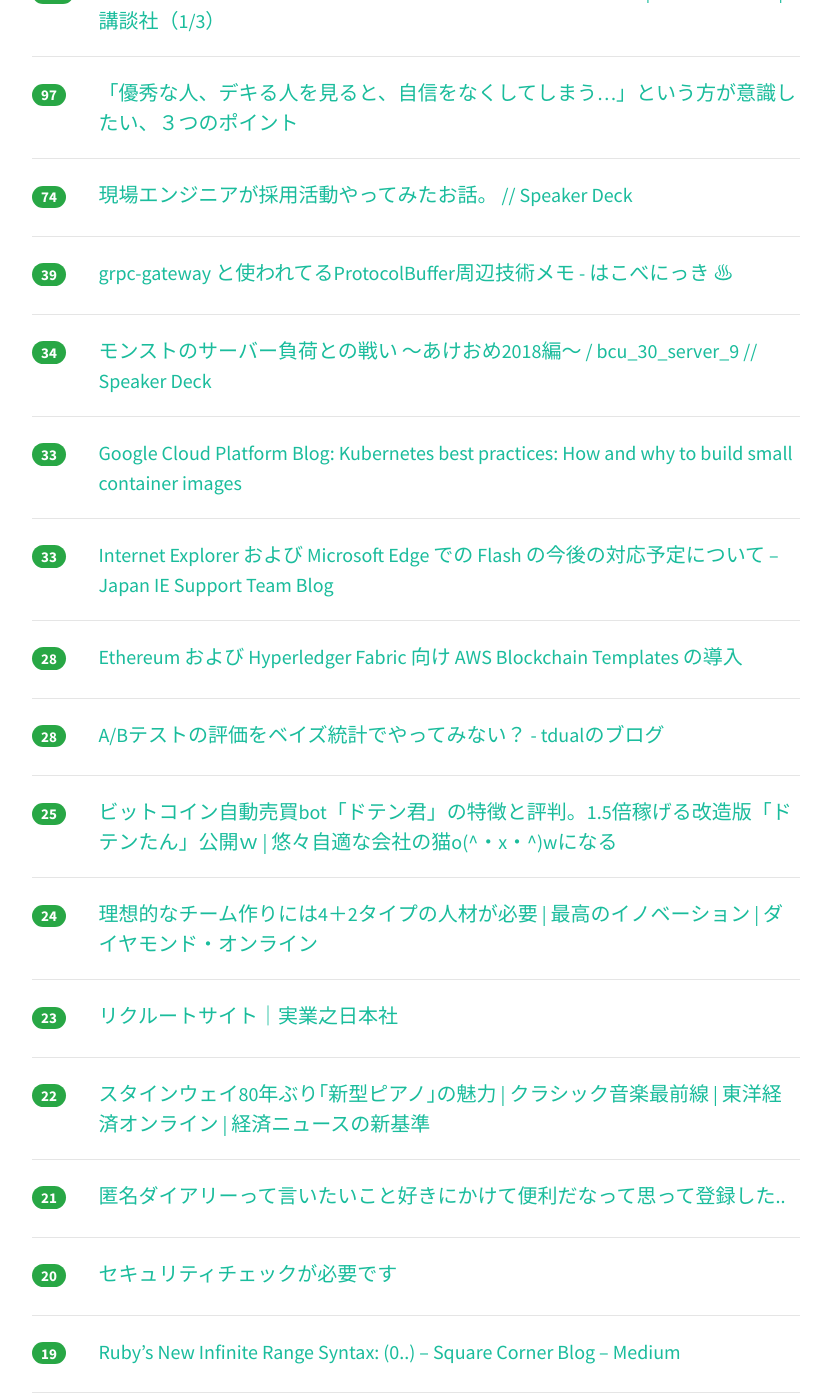
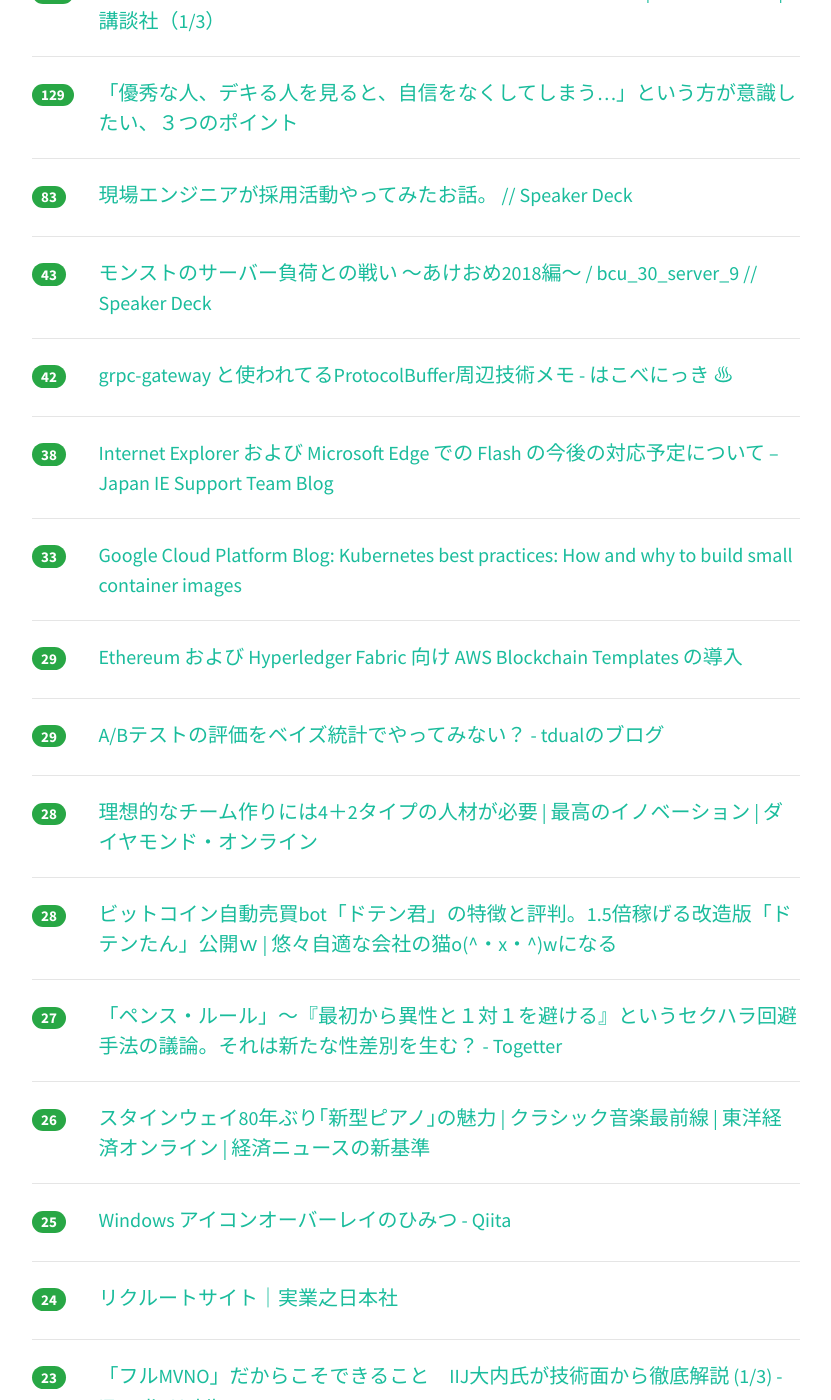
Before and after one commit to yatta47/hatena-matome-site, a Jekyll site: the page built from _posts/2018-04-22-hatena.md, in a window 1280 px wide and 1400 px high, scrolled down 574 px. Shown: the whole window, without its empty margins (224-1055 px from the left). Built offline with Jekyll 4.4.1, drawn with Linux system fonts in a browser that asks for light colours; nearby versions of some CDN libraries; some of the changed text lies outside the part shown.

Commit message:
Updated 2018-04-22

```diff
--- a/_posts/2018-04-22-hatena.md
+++ b/_posts/2018-04-22-hatena.md
@@ -1,44 +1,49 @@
 ---
 layout: post
 title:  "2018-04-22 はてぶIT"
-date:   2018-04-22 17:01:41
+date:   2018-04-22 18:03:13
 tags: [it-hotentry]
 ---
-40 件のデータあり
+41 件のデータあり
 
 <hr><div class="row">
-<div class="col-1"><span class="badge badge-pill badge-success h2">200</span></div>
+<div class="col-1"><span class="badge badge-pill badge-success h2">209</span></div>
 <div class="col-11"><a href='https://scrapbox.io/shokai/CSS%E3%83%AC%E3%82%B9%E3%83%9D%E3%83%B3%E3%82%B7%E3%83%96%E3%83%87%E3%82%B6%E3%82%A4%E3%83%B3%E3%82%92SPA%E3%81%A7%E4%BD%BF%E3%81%86%E3%81%A8%E7%A0%B4%E6%BB%85%E3%81%99%E3%82%8B' target='_blank'>CSSレスポンシブデザインをSPAで使うと破滅する - 橋本商会</a></div>
 </div>
 <hr>
 <div class="row">
-<div class="col-1"><span class="badge badge-pill badge-success h2">131</span></div>
+<div class="col-1"><span class="badge badge-pill badge-success h2">150</span></div>
 <div class="col-11"><a href='https://speakerdeck.com/kmagai/cashfalseyusahiriteiwozhi-eru-ni-chou-i-ji-shu' target='_blank'>CASHのユーザビリティを支える（泥臭い）技術 // Speaker Deck</a></div>
 </div>
 <hr>
 <div class="row">
-<div class="col-1"><span class="badge badge-pill badge-success h2">113</span></div>
+<div class="col-1"><span class="badge badge-pill badge-success h2">135</span></div>
 <div class="col-11"><a href='http://gendai.ismedia.jp/articles/-/55192' target='_blank'>日本の企業を蝕んでいる病の正体が分かった（辻野 晃一郎） | 現代ビジネス | 講談社（1/3）</a></div>
 </div>
 <hr>
 <div class="row">
-<div class="col-1"><span class="badge badge-pill badge-success h2">97</span></div>
+<div class="col-1"><span class="badge badge-pill badge-success h2">129</span></div>
 <div class="col-11"><a href='https://min-ten.com/guide/guide_2356/' target='_blank'>「優秀な人、デキる人を見ると、自信をなくしてしまう…」という方が意識したい、３つのポイント</a></div>
 </div>
 <hr>
 <div class="row">
-<div class="col-1"><span class="badge badge-pill badge-success h2">74</span></div>
+<div class="col-1"><span class="badge badge-pill badge-success h2">83</span></div>
 <div class="col-11"><a href='https://speakerdeck.com/oogfranz/xian-chang-enziniagacai-yong-huo-dong-yatutemitaohua' target='_blank'>現場エンジニアが採用活動やってみたお話。 // Speaker Deck</a></div>
 </div>
 <hr>
 <div class="row">
-<div class="col-1"><span class="badge badge-pill badge-success h2">39</span></div>
+<div class="col-1"><span class="badge badge-pill badge-success h2">43</span></div>
+<div class="col-11"><a href='https://speakerdeck.com/haman29/bcu-30-server-9' target='_blank'>モンストのサーバー負荷との戦い 〜あけおめ2018編〜 / bcu_30_server_9 // Speaker Deck</a></div>
+</div>
+<hr>
+<div class="row">
+<div class="col-1"><span class="badge badge-pill badge-success h2">42</span></div>
 <div class="col-11"><a href='https://hakobe932.hatenablog.com/entry/2018/04/22/003000' target='_blank'>grpc-gateway と使われてるProtocolBuffer周辺技術メモ - はこべにっき ♨</a></div>
 </div>
 <hr>
 <div class="row">
-<div class="col-1"><span class="badge badge-pill badge-success h2">34</span></div>
-<div class="col-11"><a href='https://speakerdeck.com/haman29/bcu-30-server-9' target='_blank'>モンストのサーバー負荷との戦い 〜あけおめ2018編〜 / bcu_30_server_9 // Speaker Deck</a></div>
+<div class="col-1"><span class="badge badge-pill badge-success h2">38</span></div>
+<div class="col-11"><a href='https://blogs.technet.microsoft.com/jpieblog/2018/03/23/flash-roadmap/' target='_blank'>Internet Explorer および Microsoft Edge での Flash の今後の対応予定について – Japan IE Support Team Blog</a></div>
 </div>
 <hr>
 <div class="row">
@@ -47,43 +52,58 @@ tags: [it-hotentry]
 </div>
 <hr>
 <div class="row">
-<div class="col-1"><span class="badge badge-pill badge-success h2">33</span></div>
-<div class="col-11"><a href='https://blogs.technet.microsoft.com/jpieblog/2018/03/23/flash-roadmap/' target='_blank'>Internet Explorer および Microsoft Edge での Flash の今後の対応予定について – Japan IE Support Team Blog</a></div>
+<div class="col-1"><span class="badge badge-pill badge-success h2">29</span></div>
+<div class="col-11"><a href='https://aws.amazon.com/jp/about-aws/whats-new/2018/04/introducing-aws-blockchain-templates/' target='_blank'>Ethereum および Hyperledger Fabric 向け AWS Blockchain Templates の導入</a></div>
+</div>
+<hr>
+<div class="row">
+<div class="col-1"><span class="badge badge-pill badge-success h2">29</span></div>
+<div class="col-11"><a href='http://tdual.hatenablog.com/entry/2018/04/21/004620' target='_blank'>A/Bテストの評価をベイズ統計でやってみない？ - tdualのブログ</a></div>
 </div>
 <hr>
 <div class="row">
 <div class="col-1"><span class="badge badge-pill badge-success h2">28</span></div>
-<div class="col-11"><a href='https://aws.amazon.com/jp/about-aws/whats-new/2018/04/introducing-aws-blockchain-templates/' target='_blank'>Ethereum および Hyperledger Fabric 向け AWS Blockchain Templates の導入</a></div>
+<div class="col-11"><a href='http://diamond.jp/articles/-/164676' target='_blank'>理想的なチーム作りには4＋2タイプの人材が必要 | 最高のイノベーション | ダイヤモンド・オンライン</a></div>
 </div>
 <hr>
 <div class="row">
 <div class="col-1"><span class="badge badge-pill badge-success h2">28</span></div>
-<div class="col-11"><a href='http://tdual.hatenablog.com/entry/2018/04/21/004620' target='_blank'>A/Bテストの評価をベイズ統計でやってみない？ - tdualのブログ</a></div>
+<div class="col-11"><a href='https://jitekineko.com/investment-trade-bitcoin-dotenkun/' target='_blank'>ビットコイン自動売買bot「ドテン君」の特徴と評判。1.5倍稼げる改造版「ドテンたん」公開ｗ | 悠々自適な会社の猫o(^・x・^)wになる</a></div>
+</div>
+<hr>
+<div class="row">
+<div class="col-1"><span class="badge badge-pill badge-success h2">27</span></div>
+<div class="col-11"><a href='https://togetter.com/li/1220327' target='_blank'>「ペンス・ルール」～『最初から異性と１対１を避ける』というセクハラ回避手法の議論。それは新たな性差別を生む？ - Togetter</a></div>
+</div>
+<hr>
+<div class="row">
+<div class="col-1"><span class="badge badge-pill badge-success h2">26</span></div>
+<div class="col-11"><a href='https://toyokeizai.net/articles/-/217012' target='_blank'>スタインウェイ80年ぶり｢新型ピアノ｣の魅力 | クラシック音楽最前線 | 東洋経済オンライン | 経済ニュースの新基準</a></div>
 </div>
 <hr>
 <div class="row">
 <div class="col-1"><span class="badge badge-pill badge-success h2">25</span></div>
-<div class="col-11"><a href='https://jitekineko.com/investment-trade-bitcoin-dotenkun/' target='_blank'>ビットコイン自動売買bot「ドテン君」の特徴と評判。1.5倍稼げる改造版「ドテンたん」公開ｗ | 悠々自適な会社の猫o(^・x・^)wになる</a></div>
+<div class="col-11"><a href='https://qiita.com/Wurly/items/4f3fcbdfda0d213c4ad9' target='_blank'>Windows アイコンオーバーレイのひみつ - Qiita</a></div>
 </div>
 <hr>
 <div class="row">
 <div class="col-1"><span class="badge badge-pill badge-success h2">24</span></div>
-<div class="col-11"><a href='http://diamond.jp/articles/-/164676' target='_blank'>理想的なチーム作りには4＋2タイプの人材が必要 | 最高のイノベーション | ダイヤモンド・オンライン</a></div>
+<div class="col-11"><a href='http://www.j-n.co.jp/recruit/' target='_blank'>リクルートサイト｜実業之日本社</a></div>
 </div>
 <hr>
 <div class="row">
 <div class="col-1"><span class="badge badge-pill badge-success h2">23</span></div>
-<div class="col-11"><a href='http://www.j-n.co.jp/recruit/' target='_blank'>リクルートサイト｜実業之日本社</a></div>
+<div class="col-11"><a href='http://www.itmedia.co.jp/mobile/articles/1804/22/news016.html' target='_blank'>「フルMVNO」だからこそできること　IIJ大内氏が技術面から徹底解説 (1/3) - ITmedia Mobile</a></div>
 </div>
 <hr>
 <div class="row">
 <div class="col-1"><span class="badge badge-pill badge-success h2">22</span></div>
-<div class="col-11"><a href='https://toyokeizai.net/articles/-/217012' target='_blank'>スタインウェイ80年ぶり｢新型ピアノ｣の魅力 | クラシック音楽最前線 | 東洋経済オンライン | 経済ニュースの新基準</a></div>
+<div class="col-11"><a href='https://anond.hatelabo.jp/20180422105401' target='_blank'>匿名ダイアリーって言いたいこと好きにかけて便利だなって思って登録した..</a></div>
 </div>
 <hr>
 <div class="row">
-<div class="col-1"><span class="badge badge-pill badge-success h2">21</span></div>
-<div class="col-11"><a href='https://anond.hatelabo.jp/20180422105401' target='_blank'>匿名ダイアリーって言いたいこと好きにかけて便利だなって思って登録した..</a></div>
+<div class="col-1"><span class="badge badge-pill badge-success h2">22</span></div>
+<div class="col-11"><a href='https://hidachi-design.com/coding_design' target='_blank'>コーディングから学ぶWEBデザイン | ひだちデザイン</a></div>
 </div>
 <hr>
 <div class="row">
@@ -92,28 +112,18 @@ tags: [it-hotentry]
 </div>
 <hr>
 <div class="row">
-<div class="col-1"><span class="badge badge-pill badge-success h2">19</span></div>
+<div class="col-1"><span class="badge badge-pill badge-success h2">20</span></div>
 <div class="col-11"><a href='https://medium.com/square-corner-blog/97777cf06270' target='_blank'>Ruby’s New Infinite Range Syntax: (0..) – Square Corner Blog – Medium</a></div>
 </div>
 <hr>
 <div class="row">
-<div class="col-1"><span class="badge badge-pill badge-success h2">19</span></div>
-<div class="col-11"><a href='http://www.itmedia.co.jp/mobile/articles/1804/22/news016.html' target='_blank'>「フルMVNO」だからこそできること　IIJ大内氏が技術面から徹底解説 (1/3) - ITmedia Mobile</a></div>
-</div>
-<hr>
-<div class="row">
-<div class="col-1"><span class="badge badge-pill badge-success h2">19</span></div>
-<div class="col-11"><a href='https://hidachi-design.com/coding_design' target='_blank'>コーディングから学ぶWEBデザイン | ひだちデザイン</a></div>
-</div>
-<hr>
-<div class="row">
-<div class="col-1"><span class="badge badge-pill badge-success h2">19</span></div>
-<div class="col-11"><a href='https://togetter.com/li/1220327' target='_blank'>「ペンス・ルール」～『最初から異性と１対１を避ける』というセクハラ回避手法の議論。それは新たな性差別を生む？ - Togetter</a></div>
+<div class="col-1"><span class="badge badge-pill badge-success h2">20</span></div>
+<div class="col-11"><a href='https://www.apple.com/jp/support/13inch-macbookpro-battery-replacement/' target='_blank'>13 インチ MacBook Pro (Touch Bar 非搭載) バッテリー交換プログラム - Apple サポート</a></div>
 </div>
 <hr>
 <div class="row">
 <div class="col-1"><span class="badge badge-pill badge-success h2">18</span></div>
-<div class="col-11"><a href='https://qiita.com/Wurly/items/4f3fcbdfda0d213c4ad9' target='_blank'>Windows アイコンオーバーレイのひみつ - Qiita</a></div>
+<div class="col-11"><a href='https://lifehacking.jp/2018/04/smugmug-flickr/' target='_blank'>SmugMugのFlickr買収は、写真共有サービスの終わりか新しい始まりか | Lifehacking.jp</a></div>
 </div>
 <hr>
 <div class="row">
@@ -122,43 +132,48 @@ tags: [it-hotentry]
 </div>
 <hr>
 <div class="row">
-<div class="col-1"><span class="badge badge-pill badge-success h2">17</span></div>
-<div class="col-11"><a href='https://lifehacking.jp/2018/04/smugmug-flickr/' target='_blank'>SmugMugのFlickr買収は、写真共有サービスの終わりか新しい始まりか | Lifehacking.jp</a></div>
+<div class="col-1"><span class="badge badge-pill badge-success h2">18</span></div>
+<div class="col-11"><a href='https://speakerdeck.com/miyukki/the-way-to-continue-as-a-video-streaming-service' target='_blank'>動画配信サービスとしてこの先生きのこるには / The way to continue as a video streaming service // Speaker Deck</a></div>
 </div>
 <hr>
 <div class="row">
-<div class="col-1"><span class="badge badge-pill badge-success h2">17</span></div>
-<div class="col-11"><a href='https://www.apple.com/jp/support/13inch-macbookpro-battery-replacement/' target='_blank'>13 インチ MacBook Pro (Touch Bar 非搭載) バッテリー交換プログラム - Apple サポート</a></div>
+<div class="col-1"><span class="badge badge-pill badge-success h2">16</span></div>
+<div class="col-11"><a href='http://www.itmedia.co.jp/news/articles/1804/22/news014.html' target='_blank'>写真共有のFlickrをOathがSmugmugに売却、当面は現状維持 - ITmedia NEWS</a></div>
+</div>
+<hr>
+<div class="row">
+<div class="col-1"><span class="badge badge-pill badge-success h2">15</span></div>
+<div class="col-11"><a href='https://hack.nikkei.com/blog/tech_book_fest04/' target='_blank'>技術書典４で日経電子の本を頒布します！！ — HACK The Nikkei</a></div>
+</div>
+<hr>
+<div class="row">
+<div class="col-1"><span class="badge badge-pill badge-success h2">15</span></div>
+<div class="col-11"><a href='https://www.gizmodo.jp/2018/04/tim-said-ipadmac.html' target='_blank'>Appleのティム・クックCEO、MacとiPadの融合にはデメリットがあると語る | ギズモード・ジャパン</a></div>
+</div>
+<hr>
+<div class="row">
+<div class="col-1"><span class="badge badge-pill badge-success h2">15</span></div>
+<div class="col-11"><a href='https://www.irasutoya.com/2018/04/blog-post_429.html' target='_blank'>猫吸いのイラスト | かわいいフリー素材集 いらすとや</a></div>
+</div>
+<hr>
+<div class="row">
+<div class="col-1"><span class="badge badge-pill badge-success h2">15</span></div>
+<div class="col-11"><a href='http://ascii.jp/elem/000/001/667/1667420/' target='_blank'>ASCII.jp：Windows 3.1時代のファイルマネージャーを見てWindowsを振り返る｜Windows Info</a></div>
 </div>
 <hr>
 <div class="row">
 <div class="col-1"><span class="badge badge-pill badge-success h2">14</span></div>
-<div class="col-11"><a href='https://hack.nikkei.com/blog/tech_book_fest04/' target='_blank'>技術書典４で日経電子の本を頒布します！！ — HACK The Nikkei</a></div>
+<div class="col-11"><a href='http://president.jp/articles/-/24860' target='_blank'>ネットのレビューが"読むに値しない"ワケ | プレジデントオンライン</a></div>
 </div>
 <hr>
 <div class="row">
 <div class="col-1"><span class="badge badge-pill badge-success h2">14</span></div>
-<div class="col-11"><a href='https://www.gizmodo.jp/2018/04/tim-said-ipadmac.html' target='_blank'>Appleのティム・クックCEO、MacとiPadの融合にはデメリットがあると語る | ギズモード・ジャパン</a></div>
-</div>
-<hr>
-<div class="row">
-<div class="col-1"><span class="badge badge-pill badge-success h2">14</span></div>
-<div class="col-11"><a href='http://www.itmedia.co.jp/news/articles/1804/22/news014.html' target='_blank'>写真共有のFlickrをOathがSmugmugに売却、当面は現状維持 - ITmedia NEWS</a></div>
-</div>
-<hr>
-<div class="row">
-<div class="col-1"><span class="badge badge-pill badge-success h2">14</span></div>
-<div class="col-11"><a href='https://www.irasutoya.com/2018/04/blog-post_429.html' target='_blank'>猫吸いのイラスト | かわいいフリー素材集 いらすとや</a></div>
-</div>
-<hr>
-<div class="row">
-<div class="col-1"><span class="badge badge-pill badge-success h2">14</span></div>
-<div class="col-11"><a href='http://ascii.jp/elem/000/001/667/1667420/' target='_blank'>ASCII.jp：Windows 3.1時代のファイルマネージャーを見てWindowsを振り返る｜Windows Info</a></div>
+<div class="col-11"><a href='http://d.hatena.ne.jp/himaginary/20180422/Brahmin_Left' target='_blank'>ZOZOTOWN経営陣の要望に応える欧米の左派政党 - himaginaryの日記</a></div>
 </div>
 <hr>
 <div class="row">
 <div class="col-1"><span class="badge badge-pill badge-success h2">13</span></div>
-<div class="col-11"><a href='http://president.jp/articles/-/24860' target='_blank'>ネットのレビューが"読むに値しない"ワケ | プレジデントオンライン</a></div>
+<div class="col-11"><a href='https://japanese.engadget.com/2018/04/21/3-kacha/' target='_blank'>おなじみの3キーで「脳を再起動」、手遊びガジェットKACHAが販売開始 - Engadget 日本版</a></div>
 </div>
 <hr>
 <div class="row">
@@ -167,23 +182,13 @@ tags: [it-hotentry]
 </div>
 <hr>
 <div class="row">
-<div class="col-1"><span class="badge badge-pill badge-success h2">12</span></div>
-<div class="col-11"><a href='https://japanese.engadget.com/2018/04/21/3-kacha/' target='_blank'>おなじみの3キーで「脳を再起動」、手遊びガジェットKACHAが販売開始 - Engadget 日本版</a></div>
+<div class="col-1"><span class="badge badge-pill badge-success h2">11</span></div>
+<div class="col-11"><a href='https://shindanmaker.com/788620' target='_blank'>あなたの心の腐れ具合</a></div>
 </div>
 <hr>
 <div class="row">
 <div class="col-1"><span class="badge badge-pill badge-success h2">11</span></div>
 <div class="col-11"><a href='https://min-ten.com/age20/job_change_story_1668/' target='_blank'>私の転職体験談：「生と死に向き合う仕事」──総合病院の看護師を退職して、再就職して、今思うことは。(27歳 女性 千葉県)</a></div>
-</div>
-<hr>
-<div class="row">
-<div class="col-1"><span class="badge badge-pill badge-success h2">10</span></div>
-<div class="col-11"><a href='https://shindanmaker.com/788620' target='_blank'>あなたの心の腐れ具合</a></div>
-</div>
-<hr>
-<div class="row">
-<div class="col-1"><span class="badge badge-pill badge-success h2">10</span></div>
-<div class="col-11"><a href='https://speakerdeck.com/miyukki/the-way-to-continue-as-a-video-streaming-service' target='_blank'>動画配信サービスとしてこの先生きのこるには / The way to continue as a video streaming service // Speaker Deck</a></div>
 </div>
 <hr>
 <div class="row">
```
